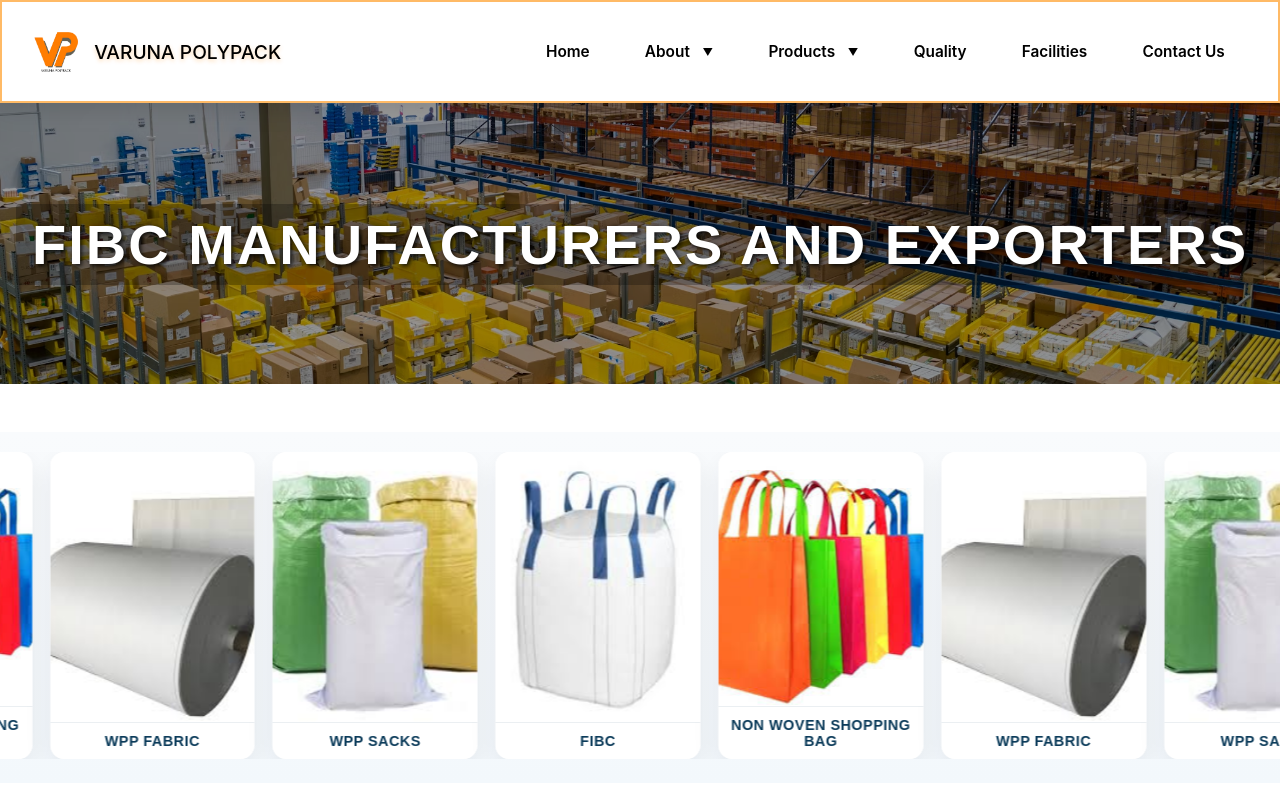
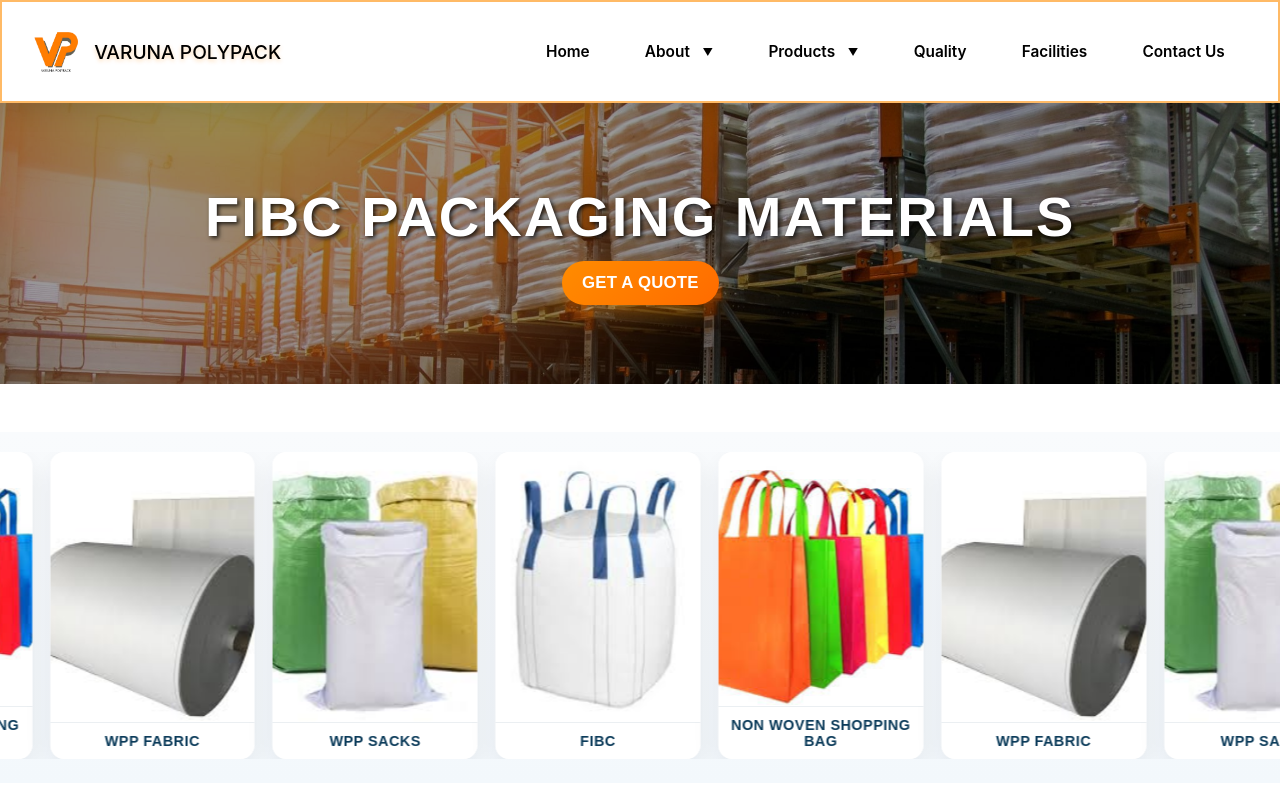
Before and after one commit to bhanupra7ap/factorySite, a React (Vite) app: page / in a window 1280 px wide. Shown: the top 800 px of the page. Built offline with nearby package versions, Linux system fonts and the light colour scheme.

Commit message:
add: get quote button on home screen

```diff
--- a/src/pages/Home.css
+++ b/src/pages/Home.css
@@ -15,11 +15,64 @@
 
 .header-title {
   color: white;
-  text-shadow: 0 2px 8px rgba(0,0,0,0.6);
+  text-shadow: 0 3px 12px rgba(0,0,0,0.7);
   font-size: 2rem;
-  padding: 0.5rem 1rem;
-  background: rgba(0,0,0,0.25);
-  border-radius: 4px;
+  padding: 0; /* remove box padding to eliminate visible boundary */
+  background: transparent; /* no background behind text */
+  border-radius: 0; /* no rounded box */
+}
+
+/* Hero CTA container and button */
+.header-cta {
+  display: flex;
+  flex-direction: column;
+  align-items: center;
+  gap: 12px;
+  position: relative; /* sit above hero overlay */
+  z-index: 2;
+}
+
+.hero-cta-btn {
+  display: inline-block;
+  background: linear-gradient(135deg, #ff8c00, #ff6b00); /* match navbar orange */
+  color: #ffffff; /* strong white text */
+  text-decoration: none;
+  padding: 0.75rem 1.25rem; /* bigger button */
+  border-radius: 999px;
+  font-weight: 700;
+  font-size: 1.05rem;
+  letter-spacing: 0.2px;
+  box-shadow: 0 8px 20px rgba(255, 140, 0, 0.35);
+  transition: background 180ms ease, transform 200ms ease, box-shadow 200ms ease;
+  will-change: transform, box-shadow, background;
+}
+.hero-cta-btn:visited,
+.hero-cta-btn:hover,
+.hero-cta-btn:active,
+.hero-cta-btn:focus {
+  color: #ffffff; /* keep text white in all states */
+  text-decoration: none;
+}
+.hero-cta-btn:hover {
+  background: linear-gradient(135deg, #ff7a00, #ff5a00);
+  transform: translateY(-3px) scale(1.03);
+  box-shadow: 0 14px 32px rgba(255, 140, 0, 0.45);
+}
+.hero-cta-btn:focus {
+  outline: 3px solid rgba(255,255,255,0.6);
+  outline-offset: 2px;
+}
+
+/* Pressed state for tactile feedback */
+.hero-cta-btn:active {
+  background: linear-gradient(135deg, #ff7200, #ff5200);
+  transform: translateY(-1px) scale(0.99);
+  box-shadow: 0 8px 18px rgba(255, 140, 0, 0.35);
+}
+
+@media (max-width: 760px) {
+  .header-title { font-size: 1.65rem; }
+  .hero-cta-btn { padding: 0.65rem 1rem; font-size: 1rem; }
 }
 
 .content {
--- a/src/pages/Home.tsx
+++ b/src/pages/Home.tsx
@@ -1,9 +1,10 @@
 import "./Home.css";
-import headerImg from "../assets/home-header.avif";
+import headerImg from "../assets/home-header.jpg";
 import facilitiesImg from "../assets/facilities-header.jpg";
 import qualityImg from "../assets/quality-header.avif";
 import wppFabricImg from "../assets/wpp-fabric-header.avif";
 import { useEffect, useMemo, useRef, useState } from "react";
+import { Link } from "react-router-dom";
 import foodLogo from "../assets/industries/food.png";
 import agricultureLogo from "../assets/industries/agriculture.png";
 import chemicalLogo from "../assets/industries/chemical.png";
@@ -86,7 +87,10 @@ const Home = () => {
           backgroundImage: `url(${headerImg})`,
         }}
       >
-        <h1 className="header-title">FIBC manufacturers and exporters</h1>
+        <div className="header-cta">
+          <h1 className="header-title">FIBC Packaging Materials</h1>
+          <Link to="/contact" className="hero-cta-btn">GET A QUOTE</Link>
+        </div>
       </div>
 
       {/* Full-bleed auto-scrolling bags slider (appears right before Our Principles) */}
--- a/src/pages/WhoWeAre.tsx
+++ b/src/pages/WhoWeAre.tsx
@@ -1,5 +1,5 @@
 import headerImg from "../assets/who-we-are-header.avif";
-import facilitiesImg from "../assets/home-header.avif";
+import facilitiesImg from "../assets/home-header.jpg";
 import imgSustainability from "../assets/non-woven-header.avif";
 import imgCustomers from "../assets/contact-header.avif";
 import imgInnovation from "../assets/facilities-header.jpg";
```
Also changed, not shown: src/assets/home-header.avif (deleted), src/assets/home-header.jpg (added).
